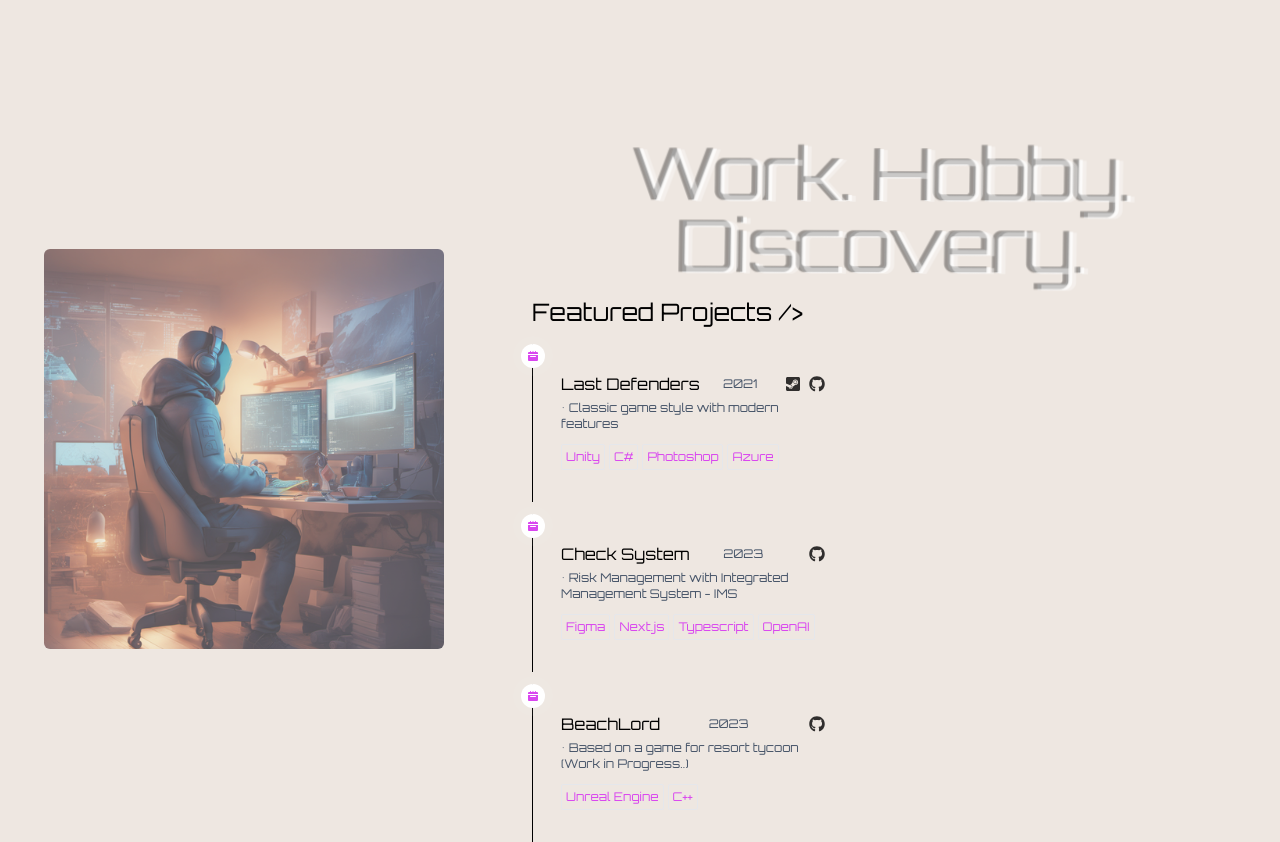
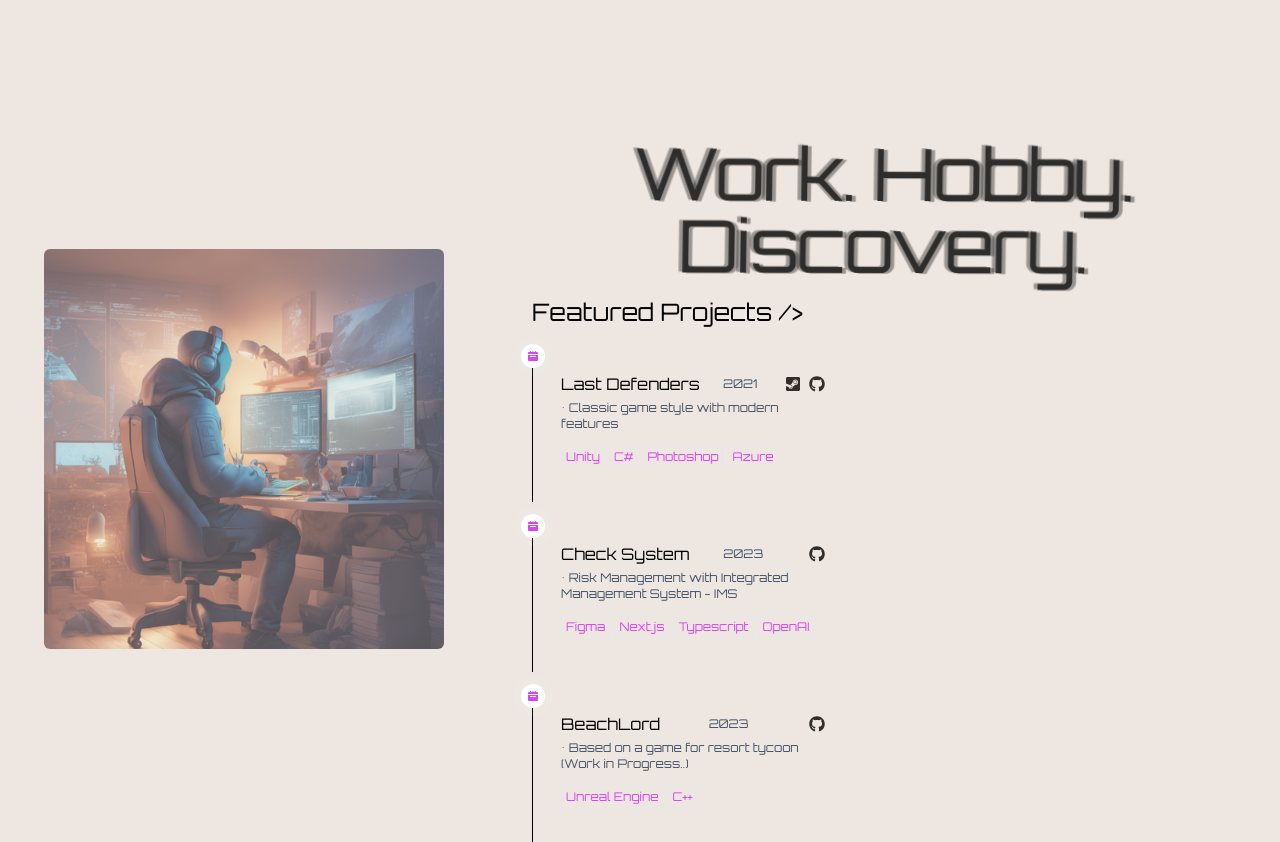
Before and after one commit to DiegoCstyles/portfolio, a Next.js app: page / in a window 1280 px wide. Shown: the part 2080-2922 px from the top of the page. Built offline with nearby package versions, Linux system fonts and the light colour scheme.

Commit message:
Update Section.tsx

```diff
--- a/components/Projects/Section.tsx
+++ b/components/Projects/Section.tsx
@@ -119,10 +119,10 @@ const Section = ({ currentLanguage }: ProjectsProps) => {
 
         {/* timeline */}
         <div className="mt-20 justify-center items-center">
-          <h1 className=" text-white dark:text-white glitch-effect1 flex-1 mt-3 text-7xl sm:text-6xl md:text-6xl lg:text-7xl xl:text-7xl leading-[4rem] tracking-tight">
+          <h1 className="light:text-black dark:text-white glitch-effect1 flex-1 mt-3 text-7xl sm:text-6xl md:text-6xl lg:text-7xl xl:text-7xl leading-[4rem] tracking-tight">
             {translations[currentLanguage].h1}
-            <span className="glitch-effect2 text-black dark:text-black" data-text={translations[currentLanguage].h1}></span>
-            <span className="glitch-effect3 text-white dark:text-white" data-text={translations[currentLanguage].h1}></span>
+            <span className="glitch-effect2 light:text-white dark:text-black" data-text={translations[currentLanguage].h1}></span>
+            <span className="glitch-effect3 light:text-black dark:text-white" data-text={translations[currentLanguage].h1}></span>
           </h1>
 
           <div className=" mt-3 text-base leading-relaxed text-slate-600 dark:text-slate-400">
```
